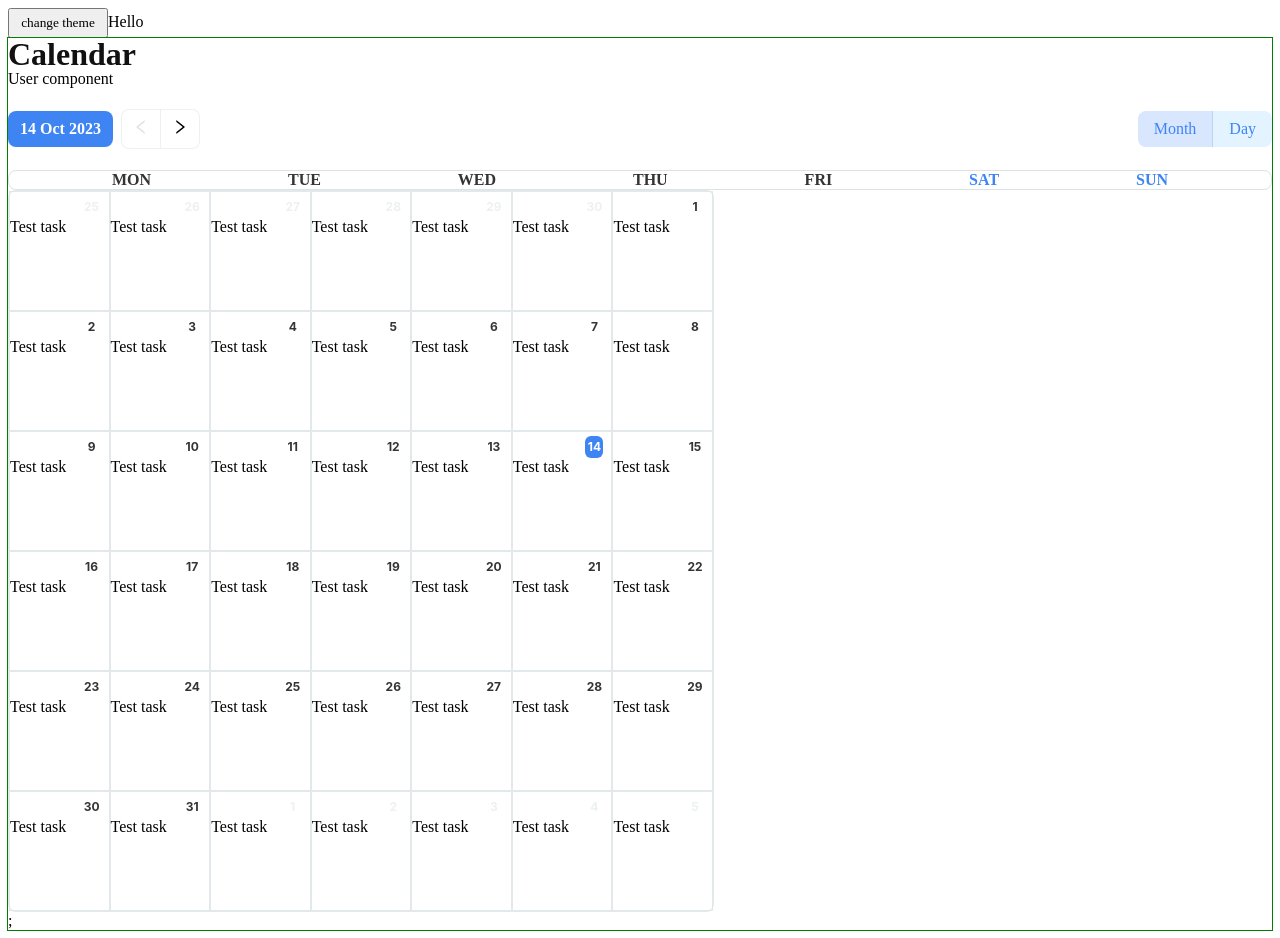
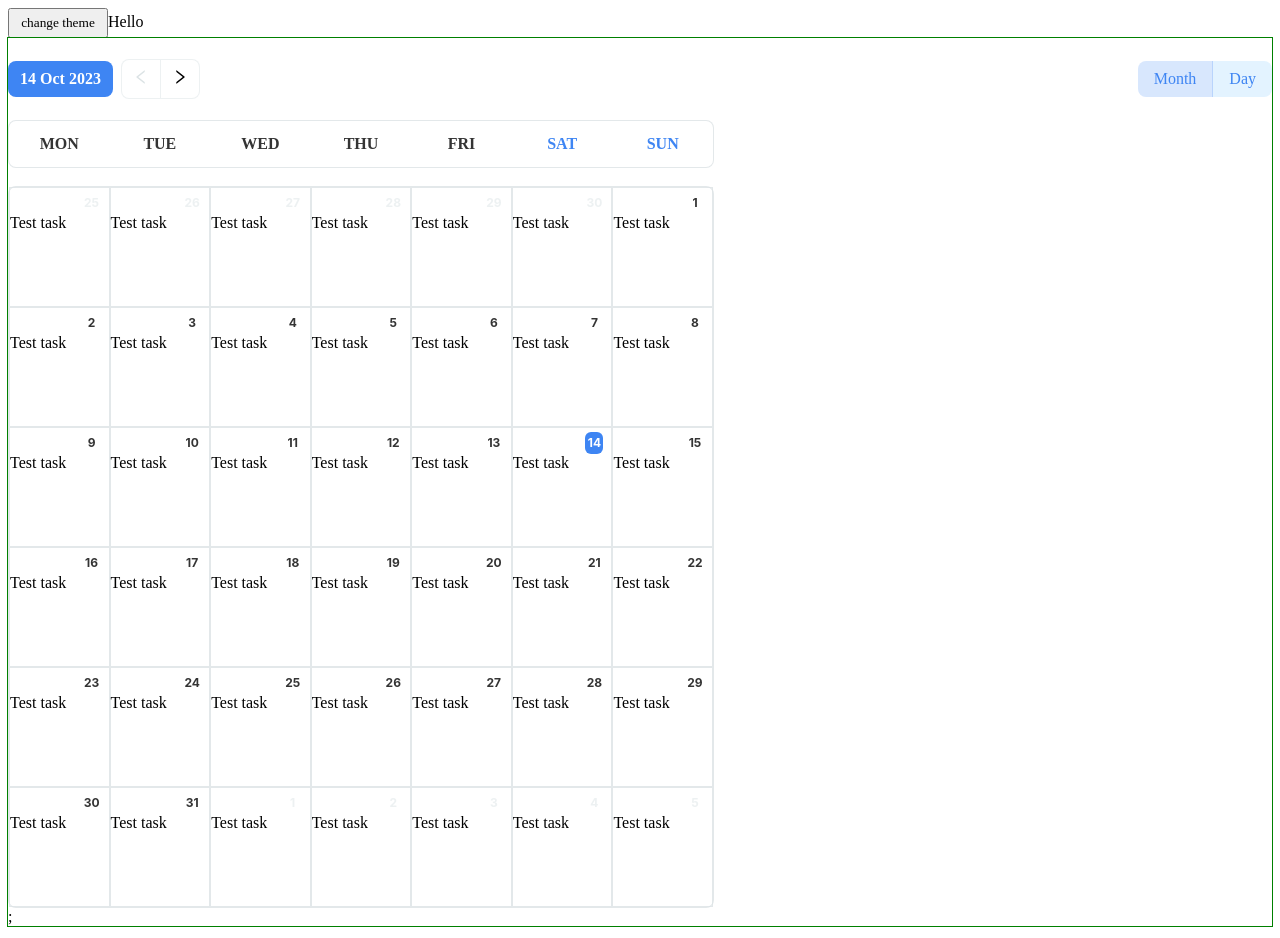
Before and after one commit to IngvarVG76/GooseTrack-with-backend-3.0, a React (Vite) app: page /GooseTrack-with-backend-3.0/team in a window 1280 px wide. Built offline with nearby package versions, Linux system fonts and the light colour scheme.

Commit message:
modify css of weekNames container

```diff
--- a/src/components/App/Calendar/Calendar.jsx
+++ b/src/components/App/Calendar/Calendar.jsx
@@ -1,4 +1,3 @@
-import Header from './Header/Header';
 import CalendarTools from './CalendarTools/CalendarTools';
 import MonthCalendar from './MonthCalendar/Month';
 import WeekCalendar from './WeekCalendar/Day';
@@ -9,8 +8,7 @@ const Calendar = () => {
   const [activeDate, setActiveDate] = useState(new Date());
   const [isMonth, setIsMonth] = useState(true);
   return (
-    < CalendarWrapper>
-      <Header />
+    <CalendarWrapper>
       <CalendarTools
         isMonth={isMonth}
         setIsMonth={setIsMonth}
@@ -23,7 +21,7 @@ const Calendar = () => {
       ) : (
         <WeekCalendar activeDate={activeDate} />
       )}
-    </ CalendarWrapper>
+    </CalendarWrapper>
   );
 };
 
--- a/src/components/App/Calendar/Header/Header.jsx
+++ /dev/null
@@ -1,10 +0,0 @@
-const Header = () => {
-  return (
-    <div className="calendarHeader">
-      <span className="pageName">Calendar</span>
-      <div> User component</div>
-    </div>
-  );
-};
-
-export default Header;
--- a/src/components/App/Calendar/Header/Header.module.css
+++ /dev/null
@@ -1,6 +0,0 @@
-// .calendarHeader{
-
-// }
-// .pageName{
-
-// }
--- a/src/components/App/Calendar/MonthCalendar/Month.jsx
+++ b/src/components/App/Calendar/MonthCalendar/Month.jsx
@@ -8,7 +8,7 @@ import {
   startOfMonth,
   startOfWeek,
 } from 'date-fns';
-import WeekNames from './WeekNames';
+
 import {
   CalendarContainer,
   Day,
@@ -18,6 +18,7 @@ import {
 
   // DayWeekend,
 } from './StyledMonth';
+import WeekNames from './WeekNames';
 
 const MonthCalendar = ({ activeDate }) => {
   const generateDatesForCurrentWeek = (date, activeDate) => {
--- a/src/components/App/Calendar/MonthCalendar/StyledMonth.js
+++ b/src/components/App/Calendar/MonthCalendar/StyledMonth.js
@@ -74,10 +74,30 @@ export const StyledWeekNames = styled.p`
 `;
 
 export const WrapperWeek = styled.div`
-  display: flex;
-  justify-content: space-evenly;
-  gap: 34px;
-  background-color: #ffffff;
+  width: 100vw;
+  height: 50px;
+  display: grid;
+  align-items: center;
+  justify-items: center;
+  grid-template-columns: repeat(7, 6fr);
+  margin-bottom: 14px;
+
+  background: ${({ theme }) => theme.colors.backgroundCalendar};
+  border: 1px solid ${({ theme }) => theme.colors.borderСalendarColor};
   border-radius: 8px;
-  border: 1px solid #dce3e5;
+
+  @media screen and (min-width: 375px) {
+    width: 335px;
+  }
+
+  @media screen and (min-width: 768px) {
+    width: 704px;
+    height: 46px;
+    margin-bottom: 18px;
+  }
+
+  @media screen and (min-width: 1440px) {
+    width: 1087px;
+    margin-bottom: 15px;
+  }
 `;
```
